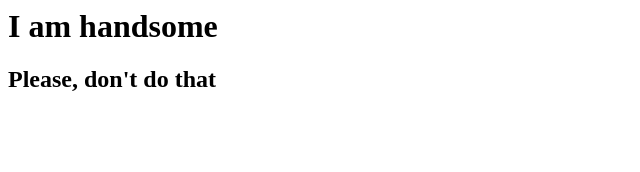
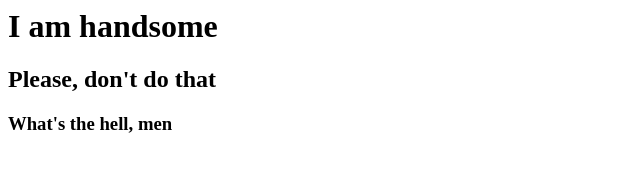
Before and after one commit to BaoVu1989/github, a plain HTML site: page index.html in a window 1280 px wide. Shown: the whole page, without its empty margins (0-640 px from the left). Drawn offline with Linux system fonts and the light colour scheme.

Commit message:
Update index.html

```diff
--- a/index.html
+++ b/index.html
@@ -1,2 +1,3 @@
 <h1>I am handsome</h1>
 <h2>Please, don't do that</h1>
+<h3>What's the hell, men</h2>
```
